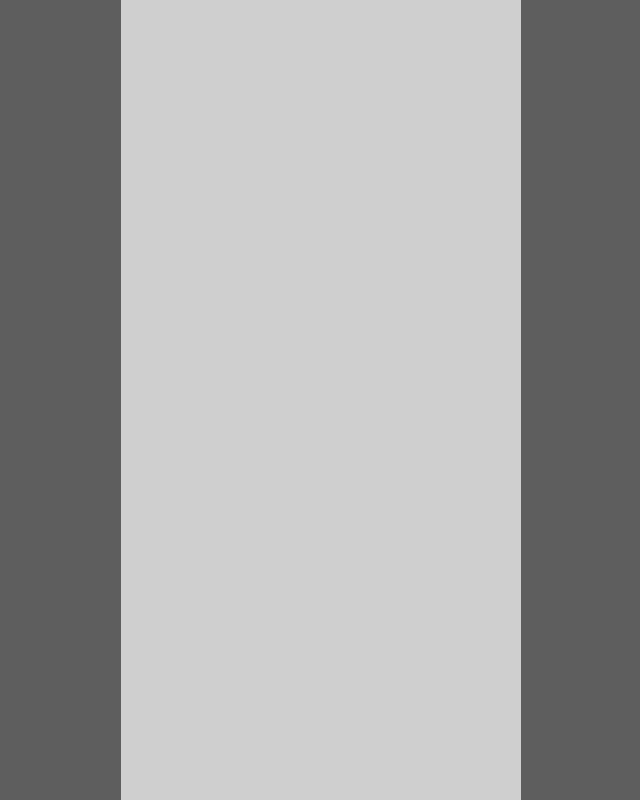
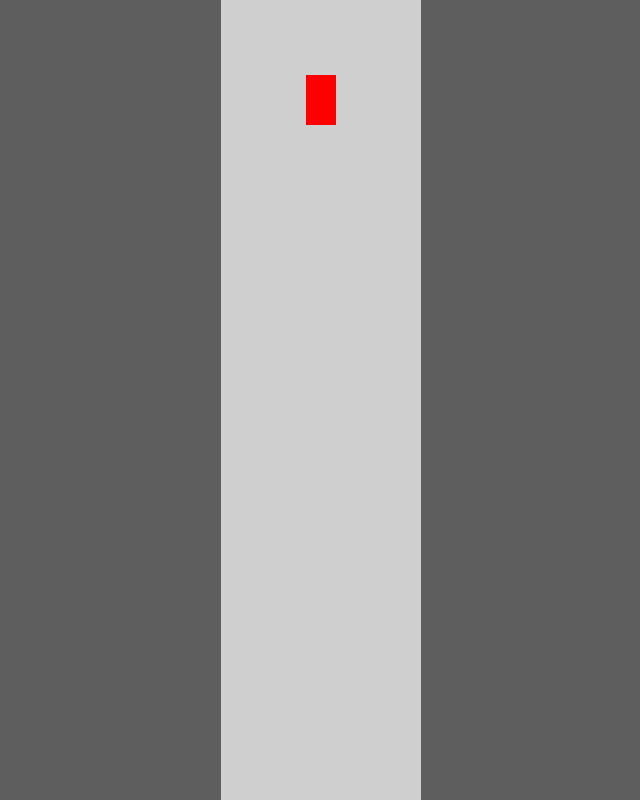
Before and after one commit to bartosztrusinski/self-driving-car-highway, a plain HTML site: page index.html in a window 1280 px wide. Shown: the whole page, without its empty margins (319-959 px from the left). Drawn offline with Linux system fonts and the light colour scheme.

Commit message:
create Car and Controls classes with basic functionality

```diff
--- /dev/null
+++ b/dist/Car.js
@@ -0,0 +1,61 @@
+"use strict";
+var Car = /** @class */ (function () {
+    function Car(x, y, width, height) {
+        this.x = x;
+        this.y = y;
+        this.width = width;
+        this.height = height;
+        this.x = x;
+        this.y = y;
+        this.width = width;
+        this.height = height;
+        this.speed = 0;
+        this.acceleration = 0.03;
+        this.maxSpeed = 2;
+        this.isGoing = {
+            forward: false,
+            backwards: false,
+            left: false,
+            right: false,
+        };
+        this.controls = new Controls();
+    }
+    Car.prototype.draw = function (ctx) {
+        ctx.fillStyle = "red";
+        ctx.fillRect(this.x - this.width / 2, this.y - this.height / 2, this.width, this.height);
+    };
+    Car.prototype.move = function () {
+        this.updateDirections();
+        if (this.isAccelerating())
+            this.speed += this.acceleration;
+        else
+            this.speed -= this.acceleration;
+        if (this.speed > this.maxSpeed)
+            this.speed = this.maxSpeed;
+        if (this.speed < 0)
+            this.speed = 0;
+        if (this.isGoing.forward)
+            this.y -= this.speed;
+        if (this.isGoing.backwards)
+            this.y += this.speed;
+        if (this.isGoing.left)
+            this.x -= this.speed;
+        if (this.isGoing.right)
+            this.x += this.speed;
+    };
+    Car.prototype.updateDirections = function () {
+        this.isGoing.forward = this.controls.isUpPressed();
+        this.isGoing.backwards = this.controls.isDownPressed();
+        this.isGoing.left = this.controls.isLeftPressed();
+        this.isGoing.right = this.controls.isRightPressed();
+    };
+    Car.prototype.isAccelerating = function () {
+        for (var direction in this.isGoing) {
+            if (this.isGoing[direction]) {
+                return true;
+            }
+        }
+        return false;
+    };
+    return Car;
+}());
--- /dev/null
+++ b/dist/Controls.js
@@ -0,0 +1,29 @@
+"use strict";
+var Controls = /** @class */ (function () {
+    function Controls() {
+        this.keyboard = {};
+        this.enableKeyboard();
+    }
+    Controls.prototype.enableKeyboard = function () {
+        var _this = this;
+        document.addEventListener("keydown", function (e) {
+            _this.keyboard[e.key] = true;
+        });
+        document.addEventListener("keyup", function (e) {
+            _this.keyboard[e.key] = false;
+        });
+    };
+    Controls.prototype.isUpPressed = function () {
+        return this.keyboard["w"] || this.keyboard["ArrowUp"];
+    };
+    Controls.prototype.isDownPressed = function () {
+        return this.keyboard["s"] || this.keyboard["ArrowDown"];
+    };
+    Controls.prototype.isLeftPressed = function () {
+        return this.keyboard["a"] || this.keyboard["ArrowLeft"];
+    };
+    Controls.prototype.isRightPressed = function () {
+        return this.keyboard["d"] || this.keyboard["ArrowRight"];
+    };
+    return Controls;
+}());
--- a/dist/index.js
+++ b/dist/index.js
@@ -3,5 +3,16 @@
 if (!canvas) {
     throw new Error("Canvas not found");
 }
-canvas.width = 400;
+canvas.width = 200;
 canvas.height = window.innerHeight;
+var ctx = canvas.getContext("2d");
+if (!ctx) {
+    throw new Error("Canvas context not found");
+}
+var car = new Car(100, 100, 30, 50);
+animate();
+function animate() {
+    car.draw(ctx);
+    car.move();
+    requestAnimationFrame(animate);
+}
--- a/index.css
+++ b/index.css
@@ -8,4 +8,5 @@ body {
 
 #canvas {
   background-color: rgb(207, 207, 207);
+  outline: none;
 }
--- a/index.html
+++ b/index.html
@@ -1,14 +1,16 @@
 <!DOCTYPE html>
 <html lang="en">
   <head>
-  <meta charset="UTF-8">
-  <meta http-equiv="X-UA-Compatible" content="IE=edge">
-  <meta name="viewport" content="width=device-width, initial-scale=1.0">
+    <meta charset="UTF-8" />
+    <meta http-equiv="X-UA-Compatible" content="IE=edge" />
+    <meta name="viewport" content="width=device-width, initial-scale=1.0" />
     <title>AI - self driving car</title>
-  <link rel="stylesheet" href="index.css">
+    <link rel="stylesheet" href="index.css" />
+    <script defer src="dist/Car.js"></script>
+    <script defer src="dist/Controls.js"></script>
     <script defer src="dist/index.js"></script>
   </head>
   <body>
-  <canvas id="canvas"></canvas>
+    <canvas tabindex="1" id="canvas"></canvas>
   </body>
 </html>
```
Also changed, not shown: src/Car.ts (added, +78 -0 lines), src/Controls.ts (added, +33 -0 lines), src/index.ts (+17 -2 lines), 1 other file. Lines whose indentation alone changed are shown as unchanged.
